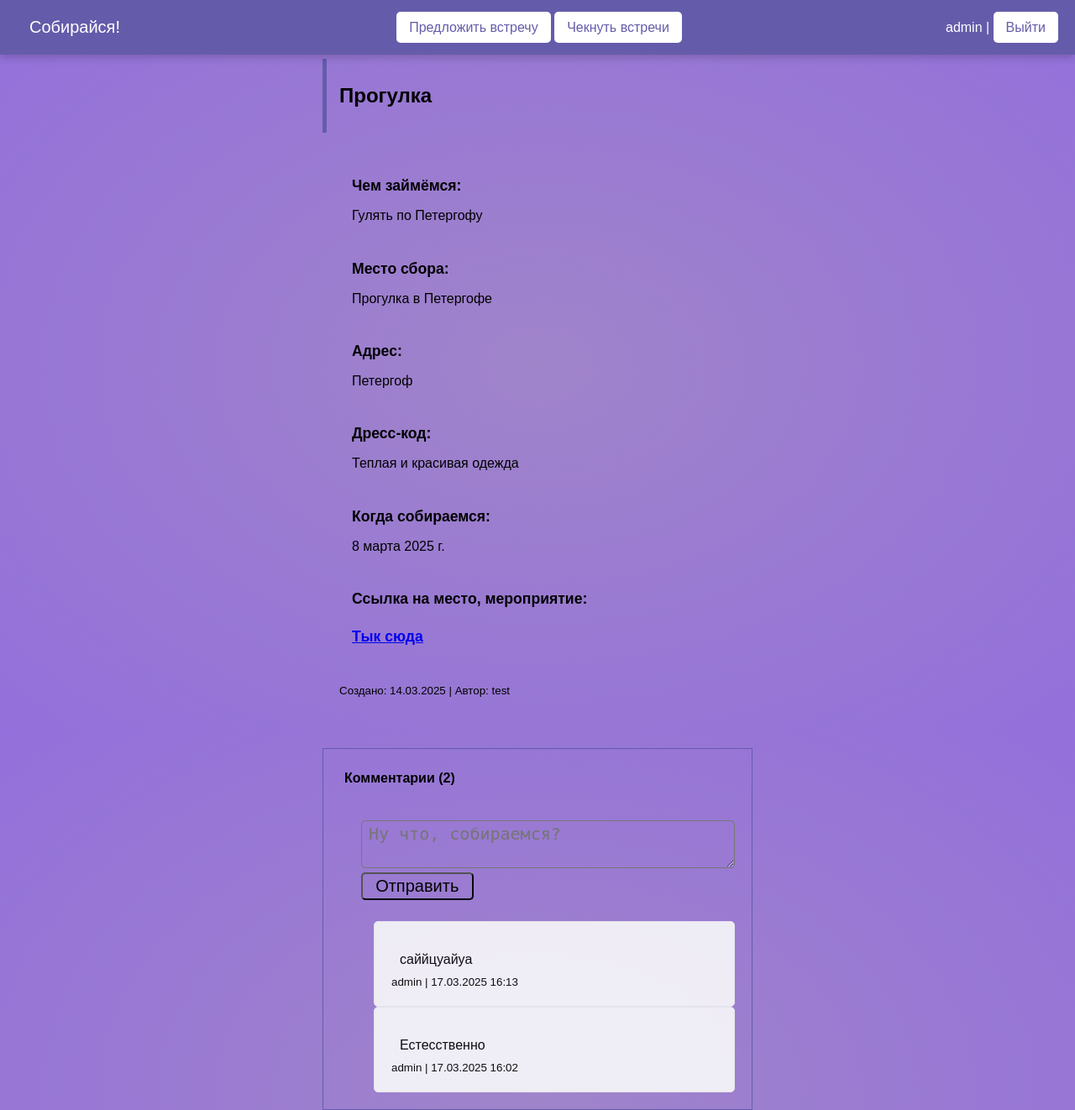
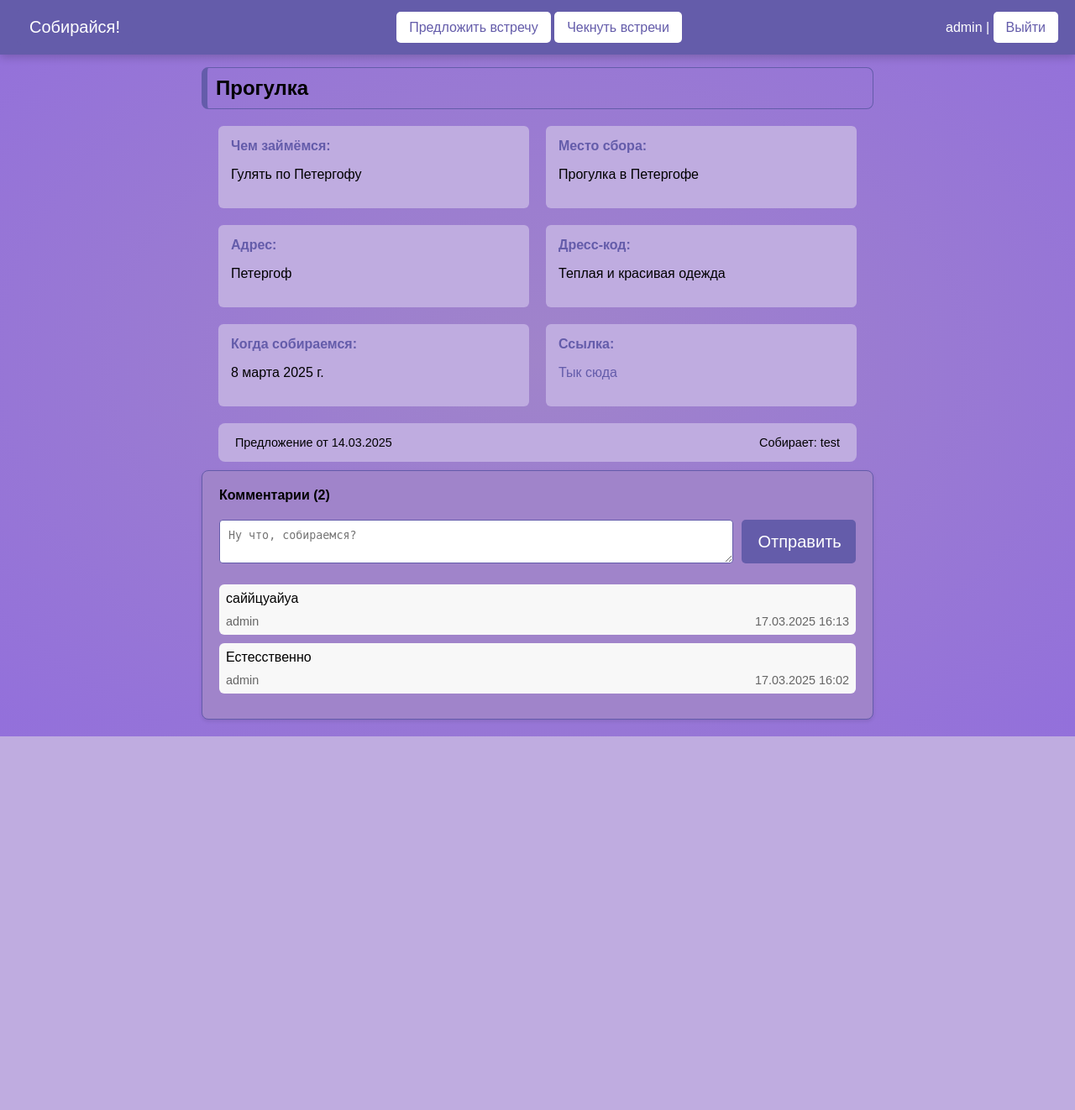
Before and after one commit to Dim-Aks/Get_ready, a Django app: page /check/3/ in a window 1280 px wide. Shown: the whole page at 84% size. After the commit the page ends 877 px from the top, so only its background shows below. Run offline with Django 5.2, Linux system fonts and the light colour scheme; a user stored in the database is signed in; data comes from the database, SQL or seed files in the repository; both versions use the stored data as it was after the commit.

Commit message:
css_detail_meeting

```diff
--- /dev/null
+++ b/get_ready/meetings/static/meetings/css/detail.css
@@ -0,0 +1,122 @@
+/* Контейнер общий*/
+.custom-container {
+    max-width: 800px;
+    margin: 0 auto;
+    padding: 20px;
+    margin-top: 60px;
+}
+
+/* Название мероприятия - контейнер */
+.card-header {
+    padding: 10px;
+    border: 1px solid #645CAA; /* Контур */
+    border-left: 7px solid rgb(100, 92, 170); /* Слева ноготок цветной */
+    border-radius: 8px; /* Закруглённые углы */
+}
+/* Название мероприятия */
+.meeting-title {
+    margin: 0;
+}
+
+/* Сетка деталей */
+.details-grid {
+    display: grid;
+    grid-template-columns: repeat(auto-fit, minmax(250px, 1fr));
+    gap: 20px;
+    padding: 20px;
+}
+
+/* Ячейки */
+.detail-item {
+    padding: 15px;
+    background: #BFACE0;
+    border-radius: 6px;
+}
+
+/* Текст в ячейке */
+.detail-item h4 {
+    margin: 0 0 10px 0;
+    color: #645CAA;
+}
+
+/* Когда и кто собирает */
+.meeting-footer {
+    display: flex;
+    justify-content: space-between;
+    padding: 15px 20px;
+    background: #BFACE0;
+    font-size: 0.9em;
+    border-radius: 8px; /* Закруглённые углы */
+    margin: 0 auto; /* центрирование */
+    width: 90%; /* ширина элемента */
+    margin-bottom: 10px;
+}
+
+/* Секция комментариев */
+.comments-section {
+    background: #A084CA;
+    border-radius: 8px;
+    border: 1px solid #645CAA;
+    box-shadow: 0 2px 4px rgba(0,0,0,0.1);
+    padding: 20px;
+}
+
+/* Надпись "Комментарии" */
+.comments-header h4 {
+    margin: 0 0 20px 0;
+}
+
+/* Форма комментариев */
+.comment-form {
+    display: flex;
+    gap: 10px;
+    margin-bottom: 25px;
+}
+
+/* Непосредственно форма ввода комментария */
+.comment-form textarea {
+    width: 700px;
+    padding: 10px;
+    border: 1px solid #645CAA;
+    border-radius: 4px;
+    min-height: 30px;
+}
+
+/* Кнопка отправить */
+.comment-form button {
+    padding: 8px 20px;
+    background: #645CAA;
+    color: white;
+    border: none;
+    border-radius: 5px;
+    cursor: pointer;
+    width: 18%;
+}
+
+/* Карточки комментариев */
+.comment-card {
+    padding: 8px;
+    background: #f8f8f8;
+    border-radius: 6px;
+    margin-bottom: 10px;
+}
+
+.comment-text {
+    margin: 0 0 10px 0;
+}
+
+.comment-info {
+    display: flex;
+    justify-content: space-between;
+    font-size: 0.9em;
+    color: #666;
+}
+
+.custom-link {
+    color: #645CAA;
+    text-decoration: none;
+}
+
+.custom-link:hover {
+    text-decoration: underline;
+}
--- a/get_ready/meetings/static/meetings/css/style.css
+++ b/get_ready/meetings/static/meetings/css/style.css
@@ -122,171 +122,3 @@ button {
 button:hover {
     background-color: #BFACE0;
 }
-
-/* Основной контейнер событий */
-.events-container {
-    margin-left: 30%;  /* Сдвигаем весь блок вправо */
-    margin-top: 70px; /* Отступ сверху, чтобы контент не загораживался шапкой */
-    max-width: 40%;   /* Уменьшаем максимальную ширину */
-}
-
-/* карточка встречи */
-.meeting-card {
-    margin-top: 70px; /* Отступ сверху, чтобы контент не загораживался шапкой */
-    margin: 10px 0;
-    transition: transform 0.3s ease, box-shadow 0.3s ease;
-    border-radius: 8px;
-    overflow: hidden;
-    transform-origin: left center;
-}
-
-/* Внутреннее содержимое карточки */
-.card-content {
-    padding: 10px 25px 10px 15px;  /* отступы */
-}
-
-/* Заголовок и текст */
-.card-title {
-    margin-left: 10px;
-}
-
-.mt-3 {
-    padding-top: 30px;
-}
-/* overflow */
-.detail-container {
-    height: 100vh;
-    display: flex;
-    flex-direction: column;
-}
-
-.main-content {
-    flex: 1;
-    overflow-y: auto;
-    padding-bottom: 20px;
-}
-
-/* Название детали встречи */
-.meeting-details h4 {
-    margin-bottom: 4px;  /* Уменьшаем отступ под заголовками */
-    font-size: 1.1rem;
-}
-
-/* Детали встречи */
-.meeting-details p {
-    margin-bottom: 0px;
-    margin: 5; /* отступы у текста */
-}
-
-.card-text {
-    padding-left: 10px;
-    margin-bottom: 0.5rem;
-}
-
-.card-body {
-    padding: 1.25rem;  /* Стандартный padding вместо 20px */
-}
-
-/* карточки при наведении увеличиваются */
-.meeting-card:hover {
-    transform: scale(1.02) translateX(10px); /* карточки при наведении со сдвигом вправо */
-    box-shadow: 0 4px 15px rgba(0,0,0,0.1);
-    cursor: pointer;
-    border: 1px solid #645CAA;
-}
-
-/* Текст внутри карточек */
-.card-link {
-    text-decoration: none;
-    color: inherit;
-}
-
-/* Блок комментариев */
-.comments-section {
-    padding-left: 25px;
-    margin-top: 20px;
-    padding-top: 5px;
-    border: 1px solid #645CAA;
-}
-
-.comment-card {
-    transition: all 0.3s ease; /* Плавное появление комментариев */
-    opacity: 0.9;
-    margin-left: 15px;
-    background-color: #f8f9fa;
-    border-radius: 5px;
-    border: 1px solid #eee;
-}
-
-.comment-card:hover {
-    opacity: 1;
-    transform: translateX(5px);
-}
-
-/* Фикс для формы комментариев */
-.comment-form {
-    margin-bottom: 25px;
-}
-
-/* Пагинация */
-.pagination {
-    margin-top: 20x; /* Отступ сверху */
-    list-style: none; /* Убираем маркеры списка */
-    display: flex; /* Включаем flex-распределение */
-    justify-content: center; /* Центрируем элементы */
-    gap: 5px; /* Расстояние между элементами */
-}
-
-/* Цвет пагинатора выбранной страницы */
-.page-item.active .page-link {
-    background-color: #BFACE0;
-    border-color: #BFACE0;
-}
-
-/* Кнопки пагинации */
-.page-link {
-    color: #000000;
-    font-size: 20px; /* размер шрифта для текста */
-    font-weight: 500; /* насыщенность шрифта */
-    border: 1px solid EBC7E8; /* граница 1 пиксель шириной, сплошная и цвета */
-    border-radius: 5px; /* Скругляет углы границы элемента */
-    text-align: center;
-    padding: 0.2rem 0.5rem; /* внутренние отступы (padding) внутри элемента */
-    background-color: inherit; /* цвет фона элемента, наследуя его от родительского элемента (прозрачный) */
-    width: 25%; /* ширина элемента */
-    transition: background-color 0.3s ease; /*плавный переход (transition) для изменения цвета фона*/
-    text-decoration: none;
-}
-
-/* Рекация кнопки пагинации при наведении */
-.page-link:hover {
-    color: #645CAA;
-    background-color: #BFACE0;
-}
-
-/* Адаптация для мобильных */
-@media (max-width: 768px) {
-    .events-container {
-        margin-left: 3%;
-        max-width: 97%;
-    }
-
-    .comments-section {
-        margin-left: 0;
-        padding-left: 15px;
-        border-left: none;
-    }
-
-    .card-content {
-        padding: 15px;
-    }
-
-    .col-md-6 {
-        flex: 0 0 100%;
-        max-width: 100%;
-    }
-
-    .pagination {
-        flex-wrap: wrap;
-    }
-}
--- a/get_ready/meetings/templates/meetings/check.html
+++ b/get_ready/meetings/templates/meetings/check.html
@@ -1,7 +1,9 @@
 {% extends 'base.html' %}
+{% load static %}
 
 {% block content %}
 <link rel="stylesheet" href="https://cdnjs.cloudflare.com/ajax/libs/font-awesome/5.15.4/css/all.min.css">
+<link rel="stylesheet" type="text/css" href="{% static 'meetings/css/check.css' %}"/>
  <div class="container-fluid events-container">
     <h1 class="mb-4 ml-3">Вот, где хотели бы собраться твои друзья</h1>
     <div class="row g-4">
--- a/get_ready/meetings/templates/meetings/meeting_detail.html
+++ b/get_ready/meetings/templates/meetings/meeting_detail.html
@@ -1,83 +1,86 @@
 {% extends 'base.html' %}
+{% load static %}
 
 {% block content %}
-<div class="container-fluid events-container">
-    <div class="main-content">
+<link rel="stylesheet" type="text/css" href="{% static 'meetings/css/detail.css' %}"/>
+<div class="custom-container">
     <!-- Детали встречи -->
-    <div class="card mb-3">
-        <div class="card-header" style="border-left: 5px solid {{ 'rgb(100, 92, 170)' }}">
-            <div class="card-content">
-            <h2 class="mb-3">{{ meeting.reason_to_meet }}</h2>
-            </div>
+    <div class="meeting-card">
+        <div class="card-header">
+            <h2 class="meeting-title">{{ meeting.reason_to_meet }}</h2>
         </div>
-        <div class="card-body">
-            <div class="row meeting-details">
-                <div class="col-md-6 card-content">
+
+        <div class="card-content">
+            <div class="details-grid">
+                <div class="detail-item">
                     <h4>Чем займёмся:</h4>
-                    <p class="text-justify">{{ meeting.what_to_do }}</p>
+                    <p>{{ meeting.what_to_do }}</p>
                 </div>
-                <div class="col-md-6 card-content">
+
+                <div class="detail-item">
                     <h4>Место сбора:</h4>
-                    <p class="text-justify">{{ meeting.meeting_place }}</p>
+                    <p>{{ meeting.meeting_place }}</p>
                 </div>
-                <div class="col-md-6 card-content">
+
+                <div class="detail-item">
                     <h4>Адрес:</h4>
-                    <p class="text-justify">{{ meeting.address }}</p>
+                    <p>{{ meeting.address }}</p>
                 </div>
-                <div class="col-md-6 card-content">
+
+                <div class="detail-item">
                     <h4>Дресс-код:</h4>
-                    <p class="text-justify">{{ meeting.dress_code}}</p>
+                    <p>{{ meeting.dress_code }}</p>
                 </div>
-                <div class="col-md-6 card-content">
+
+                <div class="detail-item">
                     <h4>Когда собираемся:</h4>
-                    <p class="text-justify">{{ meeting.date_meeting}}</p>
+                    <p>{{ meeting.date_meeting }}</p>
                 </div>
+
                 {% if meeting.link %}
-                <div class="col-md-6 card-content">
-                    <h4>Ссылка на место, мероприятие:</h4>
-                    <h4><a href="{{ meeting.link }}">Тык сюда</a></h4>
+                <div class="detail-item">
+                    <h4>Ссылка:</h4>
+                    <p><a href="{{ meeting.link }}" class="custom-link">Тык сюда</a></p>
+                </div>
+                {% else %}
+                <div class="detail-item">
+                    <h4>Ссылка:</h4>
+                    <p>Ссылки нет - чекаем газеты :)</p>
                 </div>
                 {% endif %}
             </div>
-            <div class="mt-3">
-                <small class="text-muted">
-                    Создано: {{ meeting.date_create|date:"d.m.Y" }} |
-                    Автор: {{ meeting.author.username }}
-                </small>
+
+            <div class="meeting-footer">
+                <span>Предложение от {{ meeting.date_create|date:"d.m.Y" }}</span>
+                <span>Собирает: {{ meeting.author.username }}</span>
             </div>
         </div>
     </div>
-</div>
 
-    <!-- Комментарии -->
+     <!-- Комментарии -->
     <div class="comments-section">
-        <div class="card">
-            <div class="card-header">
-                <h4 class="mb-2">Комментарии ({{ comments.count }})</h4>
-            </div>
-            <div class="card-body">
-                <form method="post" class="comment-form">
-                    {% csrf_token %}
-                    {{ form.text }}
-                    <button type="submit" class="btn btn-primary mt-2">Отправить</button>
-                </form>
+        <div class="comments-header">
+            <h4>Комментарии ({{ comments.count }})</h4>
+        </div>
 
-                <div class="comments-list">
-                    {% for comment in comments %}
-                    <div class="card mb-3 comment-card">
-                        <div class="card-body py-2">
-                            <p class="card-text mb-1">{{ comment.text }}</p>
-                            <small class="text-muted">
-                                {{ comment.author.username }} |
-                                {{ comment.created_date|date:"d.m.Y H:i" }}
-                            </small>
-                        </div>
-                    </div>
-                    {% empty %}
-                    <p>Пока нет комментариев</p>
-                    {% endfor %}
+        <form method="post" class="comment-form">
+            {% csrf_token %}
+            <textarea name="text" placeholder="Ну что, собираемся?"></textarea>
+            <button type="submit">Отправить</button>
+        </form>
+
+        <div class="comments-list">
+            {% for comment in comments %}
+            <div class="comment-card">
+                <p class="comment-text">{{ comment.text }}</p>
+                <div class="comment-info">
+                    <span>{{ comment.author.username }}</span>
+                    <span>{{ comment.created_date|date:"d.m.Y H:i" }}</span>
                 </div>
             </div>
+            {% empty %}
+            <p class="no-comments">Пока нет комментариев</p>
+            {% endfor %}
         </div>
     </div>
 </div>
--- a/get_ready/meetings/views.py
+++ b/get_ready/meetings/views.py
@@ -27,6 +27,7 @@ def view_meetings(request):
     page_obj = paginator.get_page(page_number)   # объект страницы
     return render(request, 'meetings/check.html', {'page_obj': page_obj})
 
+@login_required
 def meeting_detail(request, pk):
     meeting = get_object_or_404(Meeting, pk=pk)
     comments = meeting.comments.all().order_by('-created_date')
```
Also changed, not shown: get_ready/meetings/static/meetings/css/check.css (added, +113 -0 lines), get_ready/db.sqlite3, get_ready/meetings/migrations/0010_alter_meeting_link.py (added), get_ready/meetings/migrations/0011_alter_meeting_link.py (added).
